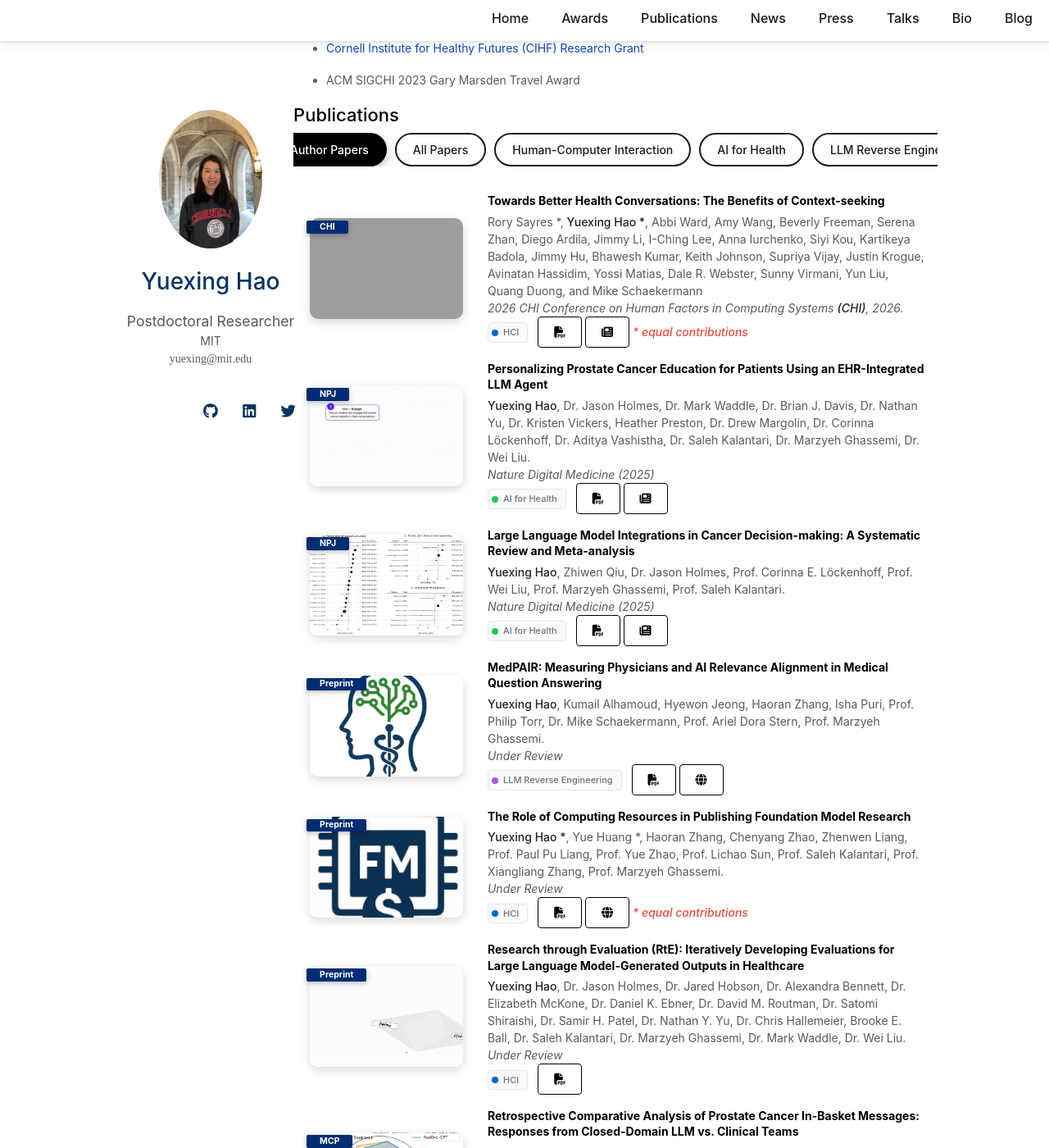
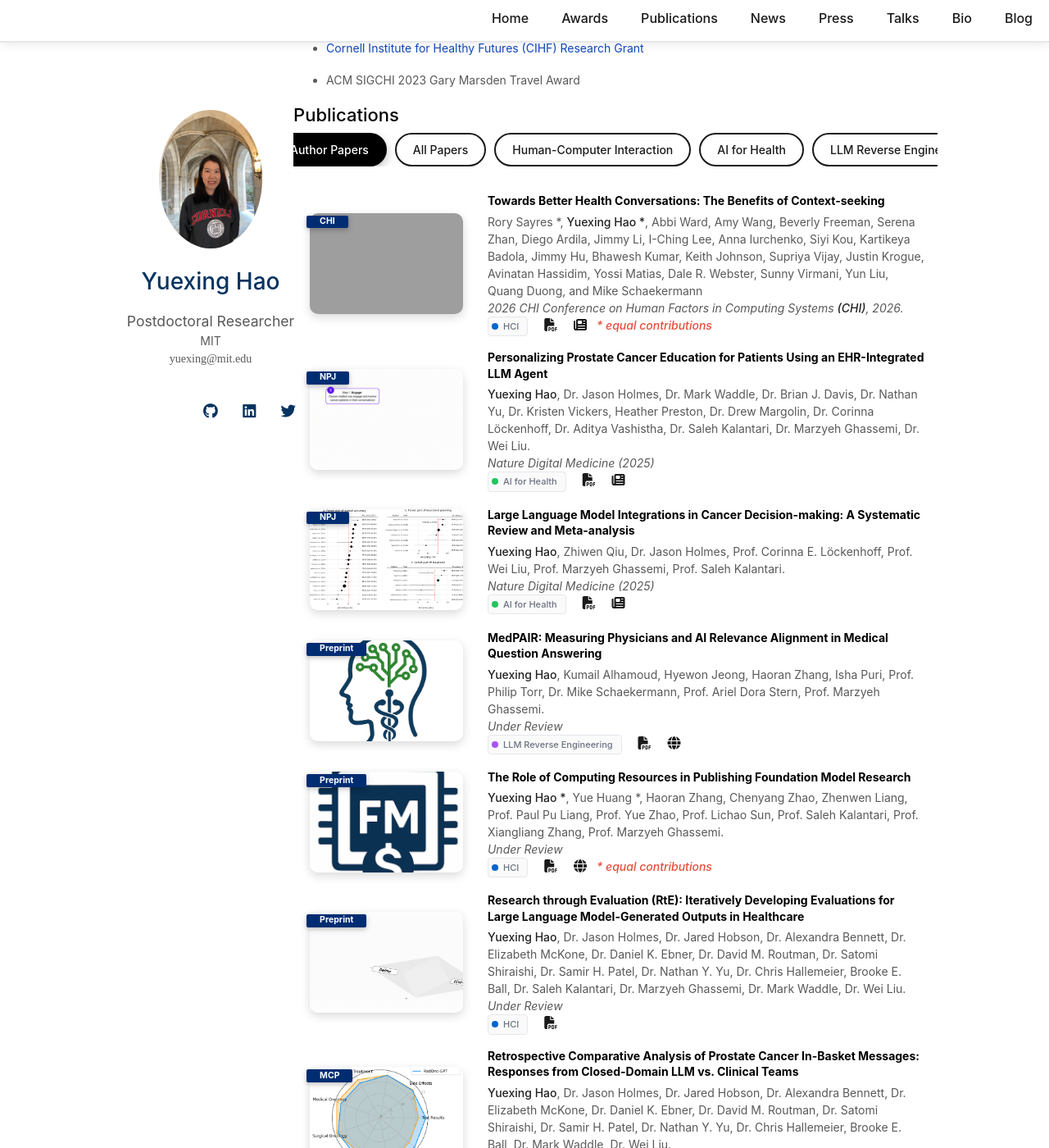
Before and after one commit to YuexingHao/Yuexing-Hao, a Jekyll site: the page built from index.md, in a window 1280 px wide and 1400 px high, scrolled down 1060 px. Shown: the whole window at 82% size. Built offline with Jekyll 4.4.1, drawn with Linux system fonts in a browser that asks for light colours; a style sheet for code colours, icons or effects is not loaded; our own code applies the rules of GitHub Pages for plain Markdown files; grey boxes are pictures that could not be loaded.

Commit message:
Remove button styling from publication action icons
- Remove borders, backgrounds, and padding from icon buttons
- Change to plain icon styling with just color and hover effects
- Update hover to simple opacity and scale effect
- Clean minimal design without button outlines

```diff
--- a/assets/css/publications.css
+++ b/assets/css/publications.css
@@ -102,38 +102,28 @@ blockquote { background: var(--global-bg-color); border-left: 2px solid var(--gl
 .publications ol.bibliography li .author > em { border-bottom: 1px solid; font-style: normal; }
 
 .publications ol.bibliography li .links a.btn {
-    color: #000000 !important;
-    background-color: #ffffff;
-    border: 1px solid #000000;
-    padding: 4px 10px;
+    color: #1a1a1a !important;
+    background: none;
+    border: none;
+    padding: 0 8px;
     transition: all 0.2s ease;
-    border-radius: 4px;
-    font-size: 14px !important;
+    font-size: 16px !important;
     display: inline-flex !important;
     align-items: center;
-    justify-content: center;
-    gap: 4px;
-    min-width: 32px;
-    min-height: 28px;
     text-decoration: none;
     cursor: pointer;
 }
 
 @media (prefers-color-scheme: dark) {
 .publications ol.bibliography li .links a.btn {
-    color: #ffffff !important;
-    background-color: #1a1a1a;
-    border: 1px solid #ffffff;
-    padding: 4px 10px;
+    color: #e5e5e5 !important;
+    background: none;
+    border: none;
+    padding: 0 8px;
     transition: all 0.2s ease;
-    border-radius: 4px;
-    font-size: 14px !important;
+    font-size: 16px !important;
     display: inline-flex !important;
     align-items: center;
-    justify-content: center;
-    gap: 4px;
-    min-width: 32px;
-    min-height: 28px;
     text-decoration: none;
     cursor: pointer;
 }
@@ -141,7 +131,7 @@ blockquote { background: var(--global-bg-color); border-left: 2px solid var(--gl
   }
 
 .publications ol.bibliography li .links a.btn i.fas {
-    font-size: 14px !important;
+    font-size: 16px !important;
     line-height: 1;
     display: inline-block !important;
     font-style: normal !important;
@@ -157,20 +147,16 @@ blockquote { background: var(--global-bg-color); border-left: 2px solid var(--gl
 }
 
 .publications ol.bibliography li .links a.btn:hover {
-    color: #ffffff !important;
-    background-color: #000000;
-    border-color: #000000;
-    transform: translateY(-2px);
-    box-shadow: 0 4px 8px rgba(0, 0, 0, 0.2);
+    color: #000000 !important;
+    opacity: 0.6;
+    transform: scale(1.1);
 }
 
 @media (prefers-color-scheme: dark) {
     .publications ol.bibliography li .links a.btn:hover {
-        color: #000000 !important;
-        background-color: #ffffff;
-        border-color: #ffffff;
-        transform: translateY(-2px);
-        box-shadow: 0 4px 8px rgba(255, 255, 255, 0.2);
+        color: #ffffff !important;
+        opacity: 0.6;
+        transform: scale(1.1);
     }
 }
 
```
